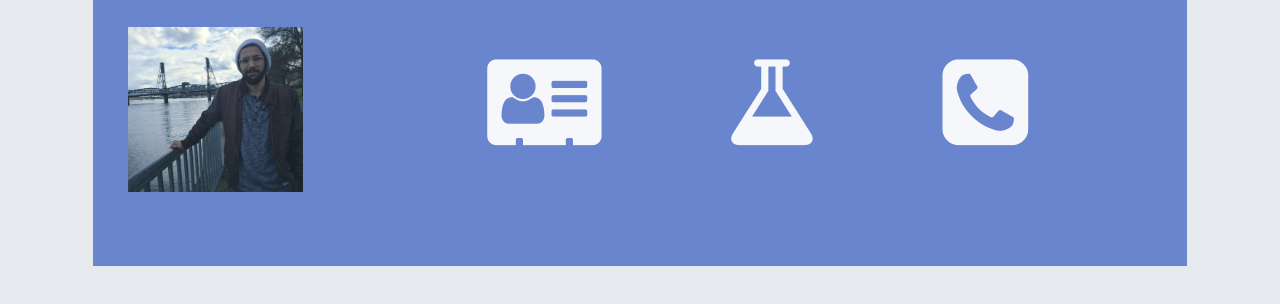
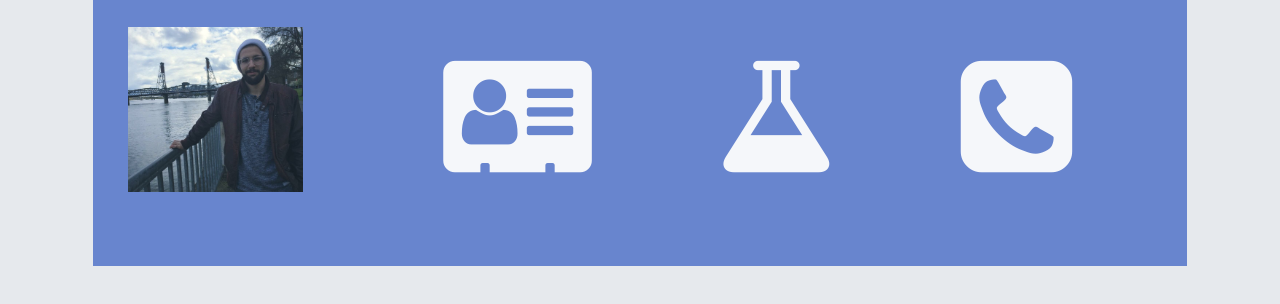
Before and after one commit to daltlc/301n8-portfolio, a plain HTML site: page index.html in a window 1280 px wide. Shown: the part 154-458 px from the top of the page. Drawn offline with nearby package versions, Linux system fonts and the light colour scheme.

Commit message:
icons size

```diff
--- a/style.css
+++ b/style.css
@@ -22,7 +22,7 @@ i{
 }
 
 .comp-top i{
-  font-size: 100px;
+  font-size: 130px;
 }
 .comp-top h1 {
   font-size: 90px;
```
Also changed, not shown: app.js (+3 -4 lines).
